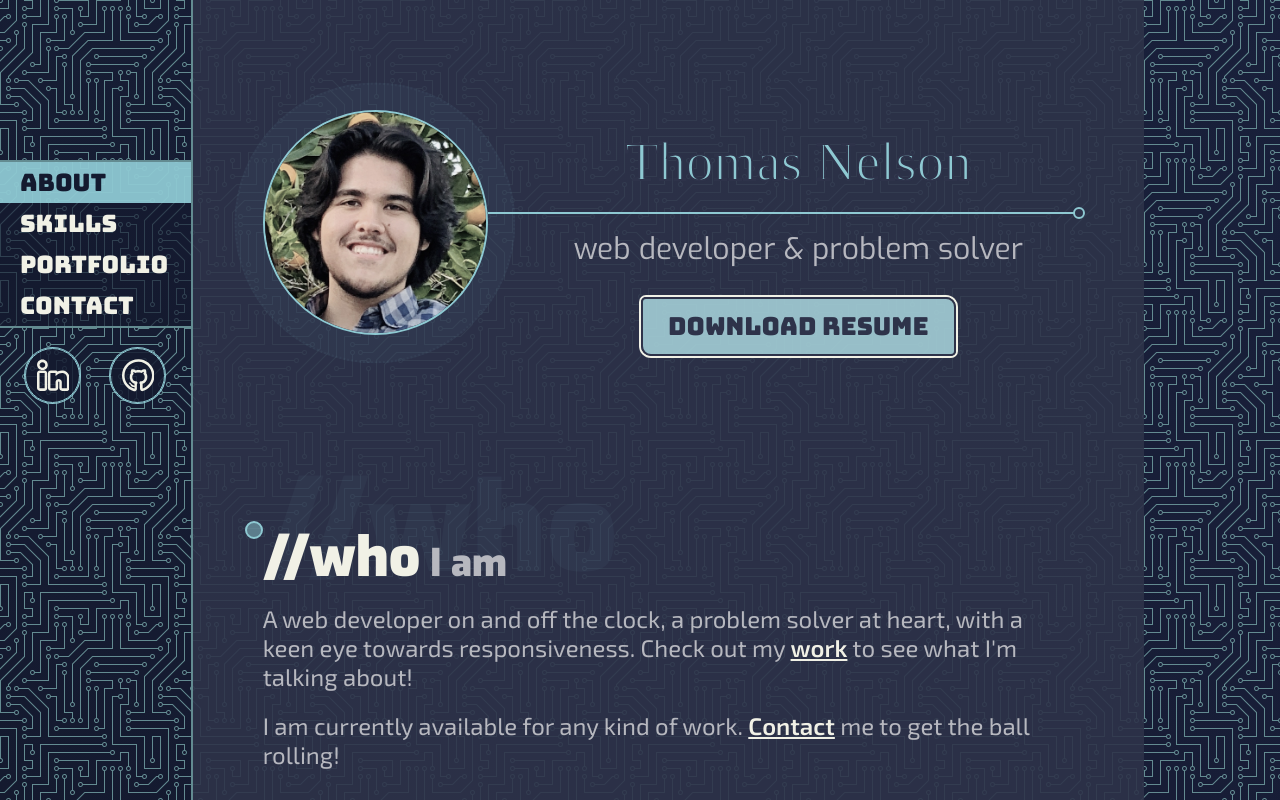
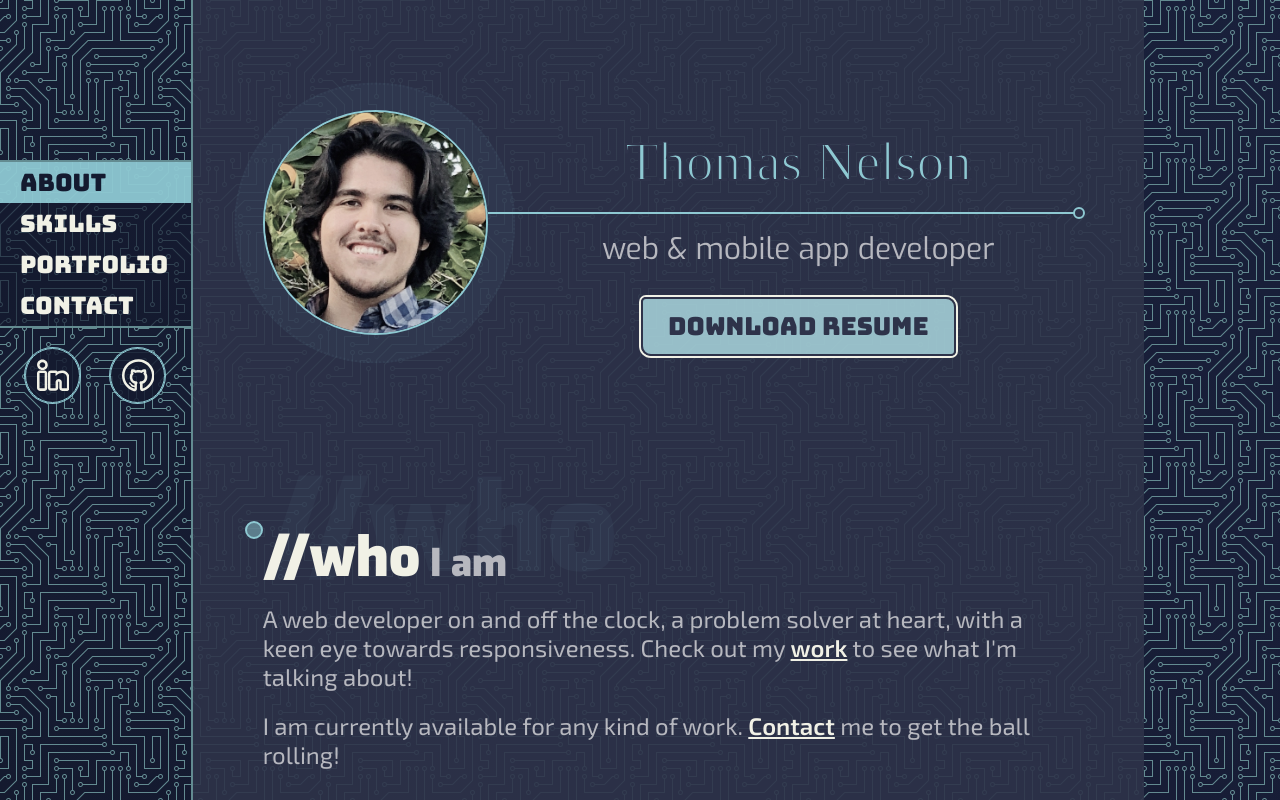
Before and after one commit to thnlsn/portfolio, a React (Create React App) app: page / in a window 1280 px wide. Built offline with nearby package versions, Linux system fonts and the light colour scheme; the HTML template or start-up script is replaced by a standard one; a web font is replaced by a local one.

Commit message:
changed subtitle

```diff
--- a/src/components/Header.jsx
+++ b/src/components/Header.jsx
@@ -25,7 +25,7 @@ const Header = ({ img }) => {
       </div>
       <div className='heading-primary'>Thomas Nelson</div>
       <div className='divider'></div>
-      <div className='heading-subtitle'>web developer & problem solver</div>
+      <div className='heading-subtitle'>web & mobile app developer</div>
       <a
         href='./files/Thomas_Nelson_Resume.pdf'
         target='_blank'
```
